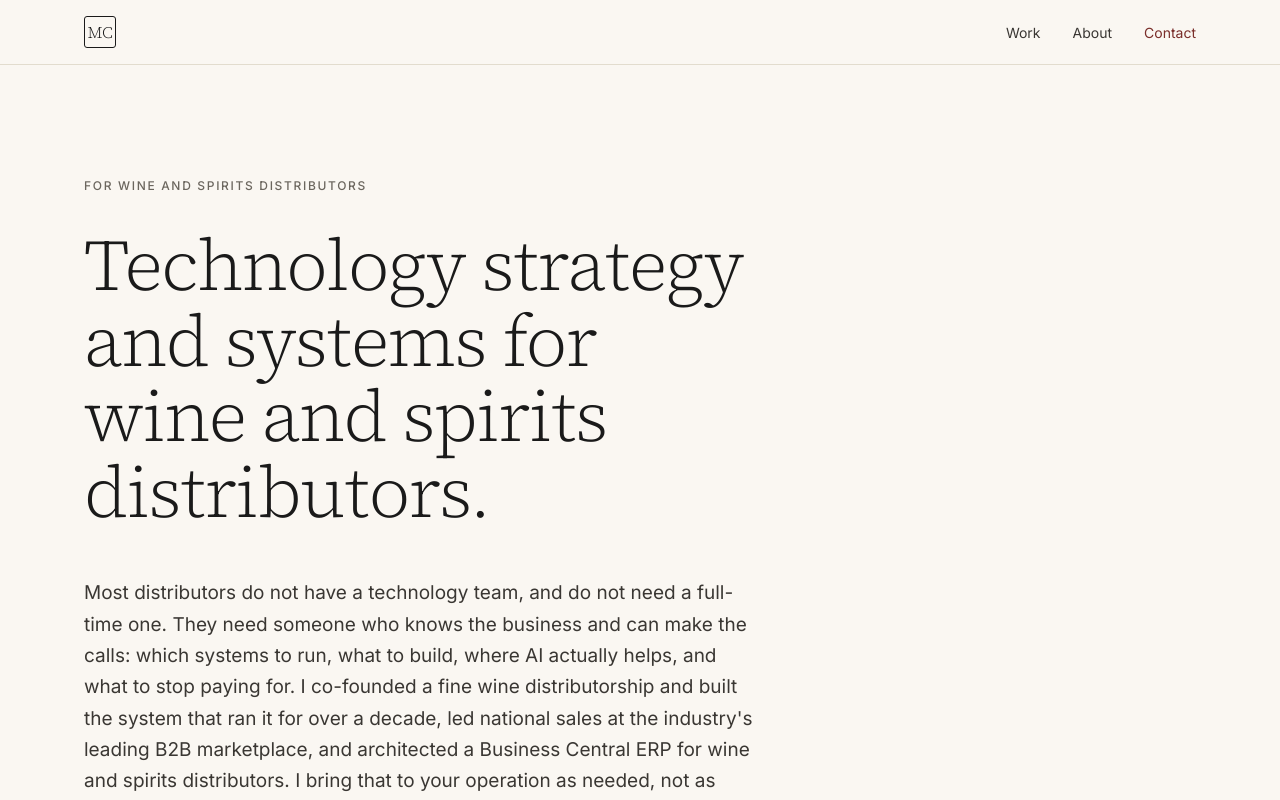
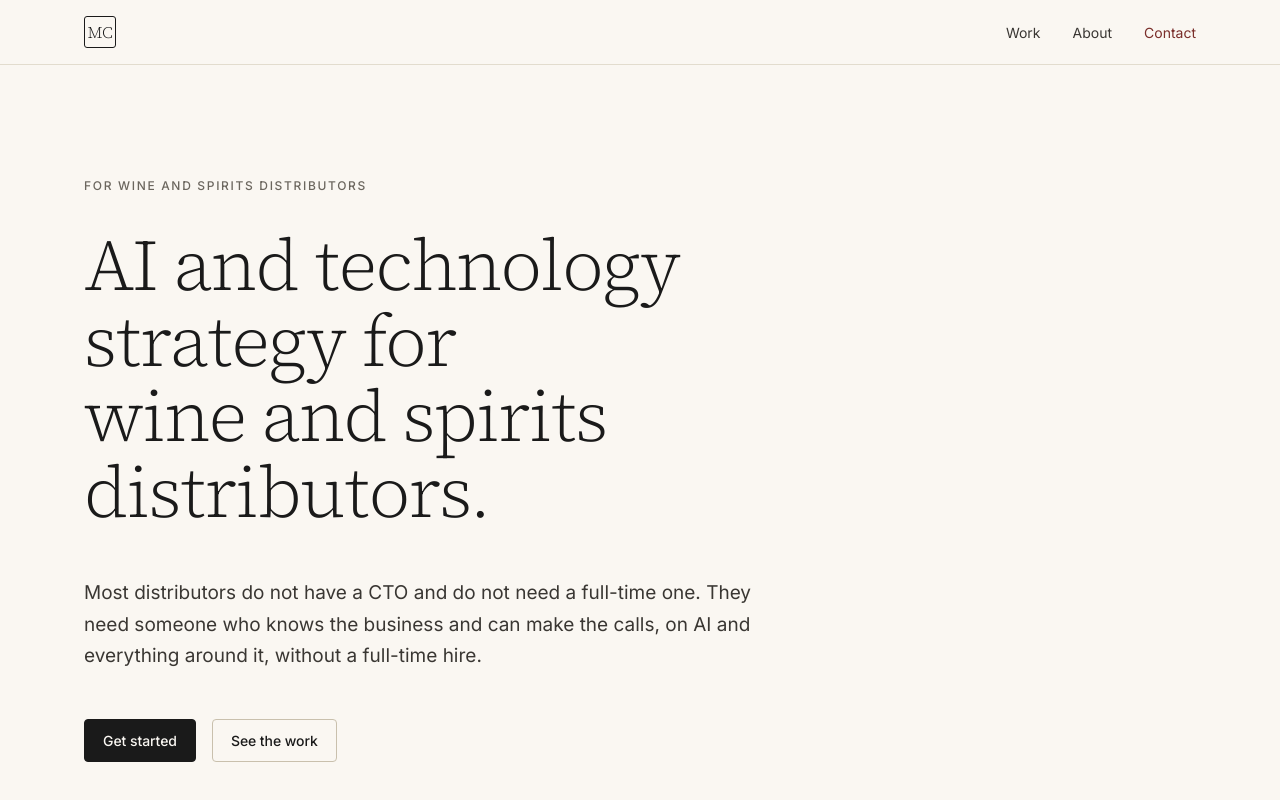
Before and after one commit to mattcory6000/beveragedata-site, a Next.js app: page / in a window 1280 px wide. Shown: the top 800 px of the page. Built offline with nearby package versions, Linux system fonts and the light colour scheme.

Commit message:
Update headline and tagline.

```diff
--- a/components/Hero.tsx
+++ b/components/Hero.tsx
@@ -9,16 +9,10 @@ export function Hero() {
           For wine and spirits distributors
         </div>
         <h1 className="hero-statement">
-          Technology strategy and systems for wine and spirits distributors.
+          AI and technology strategy for wine and spirits distributors.
         </h1>
         <p className="hero-lede">
-          Most distributors do not have a technology team, and do not need a full-time one. They
-          need someone who knows the business and can make the calls: which systems to run, what to
-          build, where AI actually helps, and what to stop paying for. I co-founded a fine wine
-          distributorship and built the system that ran it for over a decade, led national sales at
-          the industry&apos;s leading B2B marketplace, and architected a Business Central ERP for
-          wine and spirits distributors. I bring that to your operation as needed, not as another
-          full-time hire.
+          Most distributors do not have a CTO and do not need a full-time one. They need someone who knows the business and can make the calls, on AI and everything around it, without a full-time hire.
         </p>
         <div className="hero-cta">
           <Link className="btn btn-primary" href={"/contact" as Route}>
```
